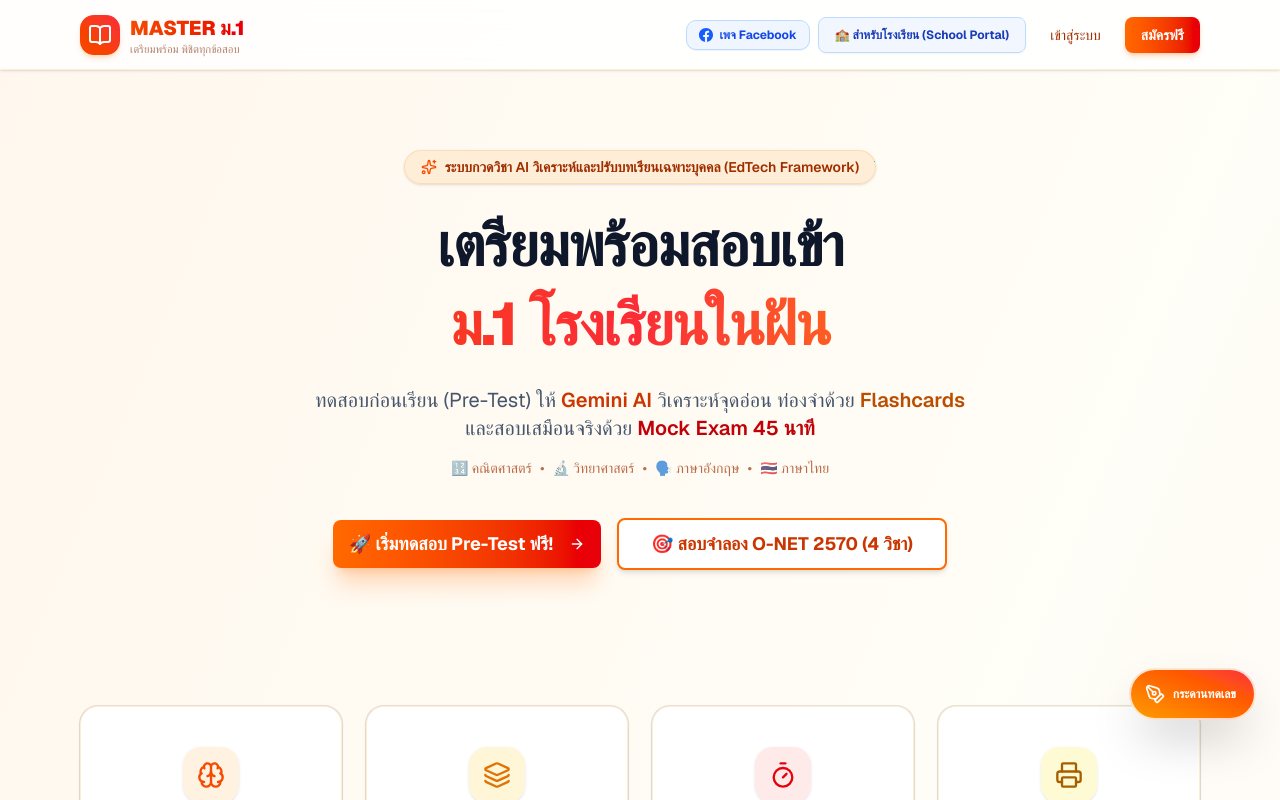
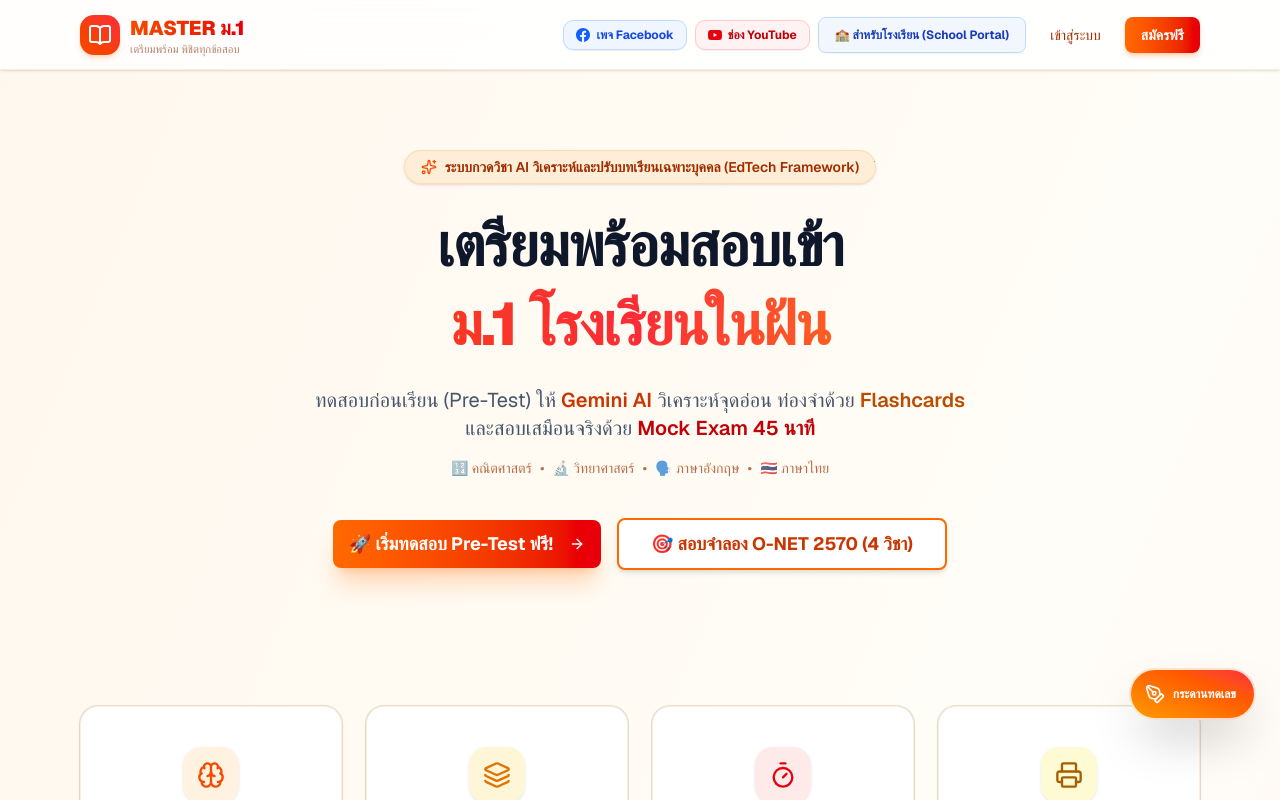
Before and after one commit to hourmir2-maker/master-m1, a Next.js app: page / in a window 1280 px wide. Shown: the top 800 px of the page. Built offline with nearby package versions, Linux system fonts and the light colour scheme.

Commit message:
feat: link official YouTube channel UCL_9roKIZ7-5oL3-I_Sj6eg across navbar, footer and Rule 31

```diff
--- a/src/app/page.tsx
+++ b/src/app/page.tsx
@@ -44,6 +44,18 @@
                 <path d="M24 12.073c0-6.627-5.373-12-12-12s-12 5.373-12 12c0 5.99 4.388 10.954 10.125 11.854v-8.385H7.078v-3.47h3.047V9.43c0-3.007 1.792-4.669 4.533-4.669 1.312 0 2.686.235 2.686.235v2.953H15.83c-1.491 0-1.956.925-1.956 1.874v2.25h3.328l-.532 3.47h-2.796v8.385C19.612 23.027 24 18.062 24 12.073z"/>
               </svg>
               <span>เพจ Facebook</span>
+            </a>
+            <a
+              href="https://youtube.com/channel/UCL_9roKIZ7-5oL3-I_Sj6eg"
+              target="_blank"
+              rel="noopener noreferrer"
+              className="hidden md:inline-flex items-center gap-1.5 px-3 py-1.5 rounded-lg text-xs font-bold text-red-700 bg-red-50 hover:bg-red-100 border border-red-200 transition-all shadow-2xs"
+              title="ชมคลิปเพลงและสูตรลัดบนช่อง YouTube Master ม.1"
+            >
+              <svg className="w-3.5 h-3.5 fill-red-600" viewBox="0 0 24 24">
+                <path d="M23.498 6.186a3.016 3.016 0 0 0-2.122-2.136C19.505 3.545 12 3.545 12 3.545s-7.505 0-9.377.505A3.017 3.017 0 0 0 .502 6.186C0 8.07 0 12 0 12s0 3.93.502 5.814a3.016 3.016 0 0 0 2.122 2.136c1.871.505 9.376.505 9.376.505s7.505 0 9.377-.505a3.015 3.015 0 0 0 2.122-2.136C24 15.93 24 12 24 12s0-3.93-.502-5.814zM9.545 15.568V8.432L15.818 12l-6.273 3.568z"/>
+              </svg>
+              <span>ช่อง YouTube</span>
             </a>
             <Link href="/school">
               <Button variant="outline" className="border-blue-200 text-blue-800 bg-blue-50/80 hover:bg-blue-100 font-bold text-xs shadow-xs">
--- a/src/components/Footer.tsx
+++ b/src/components/Footer.tsx
@@ -35,13 +35,13 @@
           </a>
 
           <a
-            href="https://www.youtube.com/@dart2u"
+            href="https://youtube.com/channel/UCL_9roKIZ7-5oL3-I_Sj6eg"
             target="_blank"
             rel="noopener noreferrer"
             className="inline-flex items-center gap-2 px-3.5 py-1.5 rounded-full bg-red-50 text-red-700 hover:bg-red-100 hover:text-red-800 border border-red-200 transition-all font-semibold shadow-2xs hover:scale-105"
           >
             <YouTubeIcon className="w-3.5 h-3.5 text-red-600" />
-            <span>YouTube: @dart2u / @MASTERม.1</span>
+            <span>YouTube: ช่อง Master ม.1</span>
             <ExternalLink className="w-3 h-3 opacity-60" />
           </a>
 
```
Also changed, not shown: 1 other file (tests, documents, lock files or other folders).
